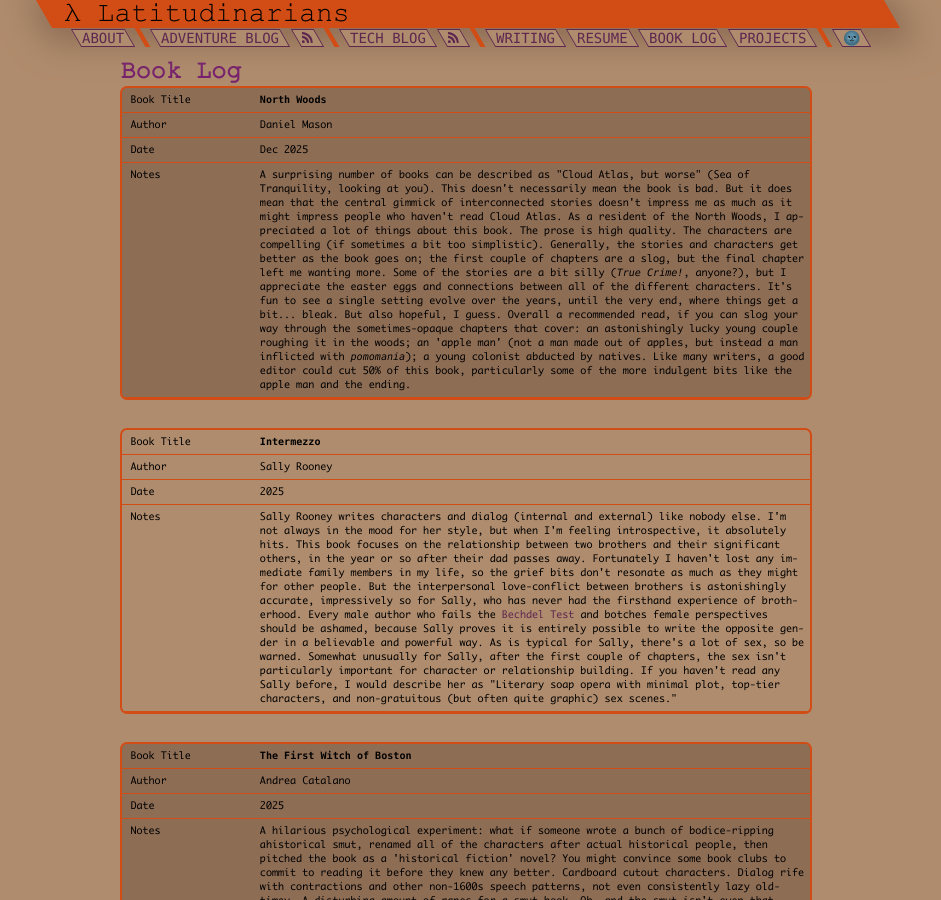
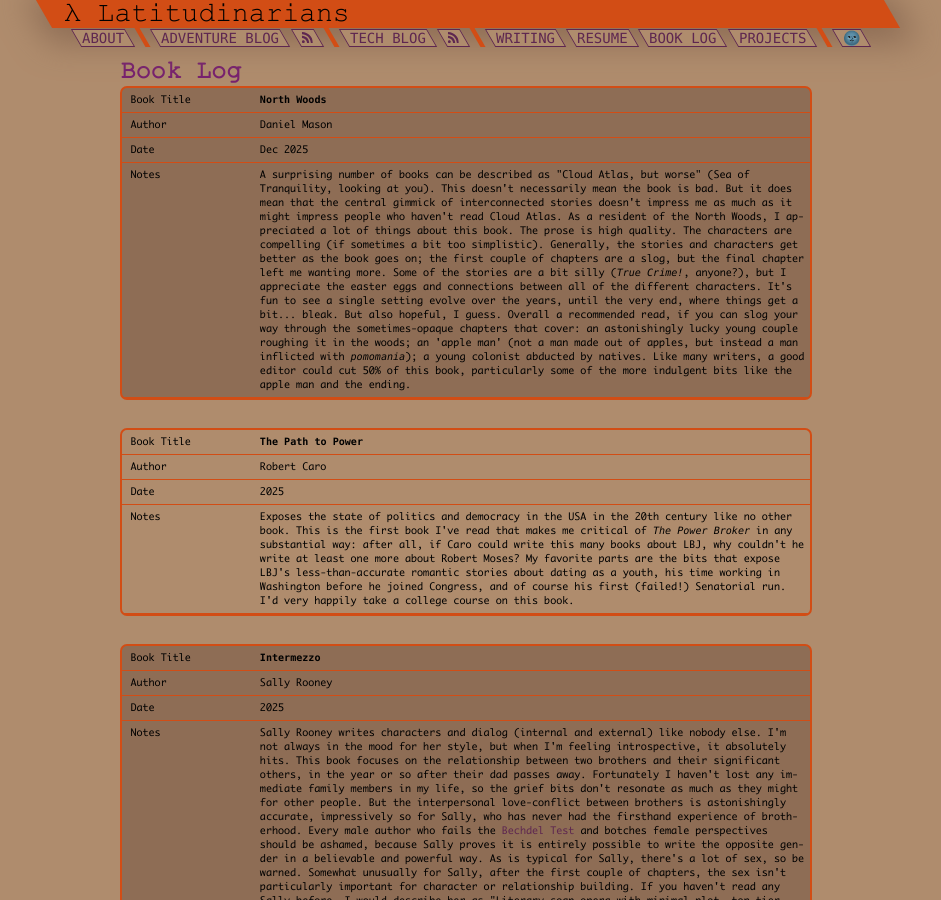
Before and after one commit to nathan-contino/nathan-contino.github.io, a Jekyll site: the page built from _pages/reading.md, in a window 1280 px wide and 900 px high. Shown: the whole window, without its empty margins (174-1115 px from the left). Built offline with Jekyll 4.4.1, drawn with Linux system fonts in a browser that asks for light colours.

Commit message:
The Path to Power

```diff
--- a/_pages/reading.md
+++ b/_pages/reading.md
@@ -11,6 +11,7 @@ permalink: /reading-log/
 | Book Title 					| Author 				| Date 			| Notes |
 | ---		 					| ---		 			| ---			| ---	|
 | **North Woods**				| Daniel Mason			| Dec 2025		| A surprising number of books can be described as "Cloud Atlas, but worse" (Sea of Tranquility, looking at you). This doesn't necessarily mean the book is bad. But it does mean that the central gimmick of interconnected stories doesn't impress me as much as it might impress people who haven't read Cloud Atlas. As a resident of the North Woods, I appreciated a lot of things about this book. The prose is high quality. The characters are compelling (if sometimes a bit too simplistic). Generally, the stories and characters get better as the book goes on; the first couple of chapters are a slog, but the final chapter left me wanting more. Some of the stories are a bit silly (*True Crime!*, anyone?), but I appreciate the easter eggs and connections between all of the different characters. It's fun to see a single setting evolve over the years, until the very end, where things get a bit... bleak. But also hopeful, I guess. Overall a recommended read, if you can slog your way through the sometimes-opaque chapters that cover: an astonishingly lucky young couple roughing it in the woods; an 'apple man' (not a man made out of apples, but instead a man inflicted with *pomomania*); a young colonist abducted by natives. Like many writers, a good editor could cut 50% of this book, particularly some of the more indulgent bits like the apple man and the ending. |
+| **The Path to Power**			| Robert Caro 			| 2025 			| Exposes the state of politics and democracy in the USA in the 20th century like no other book. This is the first book I've read that makes me critical of *The Power Broker* in any substantial way: after all, if Caro could write this many books about LBJ, why couldn't he write at least one more about Robert Moses? My favorite parts are the bits that expose LBJ's less-than-accurate romantic stories about dating as a youth, his time working in Washington before he joined Congress, and of course his first (failed!) Senatorial run. I'd very happily take a college course on this book. |
 | **Intermezzo**				| Sally Rooney			| 2025			| Sally Rooney writes characters and dialog (internal and external) like nobody else. I'm not always in the mood for her style, but when I'm feeling introspective, it absolutely hits. This book focuses on the relationship between two brothers and their significant others, in the year or so after their dad passes away. Fortunately I haven't lost any immediate family members in my life, so the grief bits don't resonate as much as they might for other people. But the interpersonal love-conflict between brothers is astonishingly accurate, impressively so for Sally, who has never had the firsthand experience of brotherhood. Every male author who fails the [Bechdel Test](https://bechdeltest.com/) and botches female perspectives should be ashamed, because Sally proves it is entirely possible to write the opposite gender in a believable and powerful way. As is typical for Sally, there's a lot of sex, so be warned. Somewhat unusually for Sally, after the first couple of chapters, the sex isn't particularly important for character or relationship building. If you haven't read any Sally before, I would describe her as "Literary soap opera with minimal plot, top-tier characters, and non-gratuitous (but often quite graphic) sex scenes." |
 | **The First Witch of Boston** | Andrea Catalano		| 2025			| A hilarious psychological experiment: what if someone wrote a bunch of bodice-ripping ahistorical smut, renamed all of the characters after actual historical people, then pitched the book as a 'historical fiction' novel? You might convince some book clubs to commit to reading it before they knew any better. Cardboard cutout characters. Dialog rife with contractions and other non-1600s speech patterns, not even consistently lazy old-timey. A disturbing amount of rapes for a smut book. Oh, and the smut isn't even that juicy: for an author who claims to be writing about the non-Puritan, feminist, sexually empowered Boston settlers of the 1600s, you'd think the dozens of sex scenes would at least experiment with something besides missionary position and oral sex. Where is the creativity? 0/10 would recommend only for a book club that intentionally reads bad books to make fun of them. You have been warned. |
 | **The Diamond Age**			| Neal Stephenson		| 2025			| [see review](/techblog/2025/10/22/the-diamond-age/) |
```
